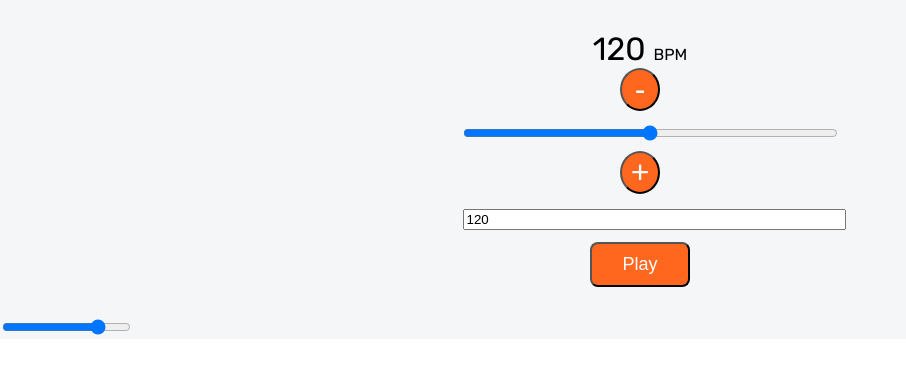
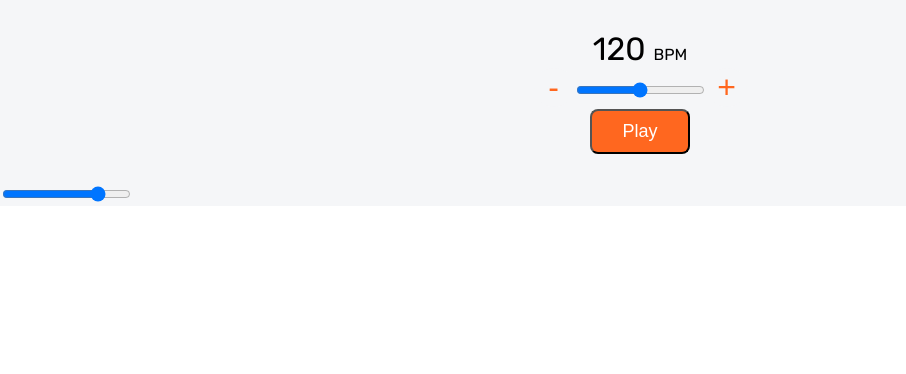
Before and after one commit to MichaelAbe/flowy, a React (Create React App) app: page / in a window 1280 px wide. Shown: the top 374 px of the page, without its empty margins (0-906 px from the left). Built offline with nearby package versions, Linux system fonts and the light colour scheme; a web font is replaced by a local one.

Commit message:
more styling changes

```diff
--- a/package.json
+++ b/package.json
@@ -3,10 +3,13 @@
   "version": "0.1.0",
   "private": true,
   "dependencies": {
+    "@mui/icons-material": "^5.0.1",
+    "@mui/material": "^5.0.2",
     "cra-template": "1.1.2",
     "react": "^17.0.2",
     "react-dom": "^17.0.2",
-    "react-scripts": "4.0.3"
+    "react-icons": "^4.3.1",
+    "react-scripts": "^1.1.5"
   },
   "scripts": {
     "start": "react-scripts start",
--- a/src/App.css
+++ b/src/App.css
@@ -14,11 +14,11 @@
   font-weight: 600;
 }
 
-.bpm-slider input {
+/* .bpm-slider input {
   width: 100%;
   margin: 10px;
 
-}
+} */
 
 
 .startstop {
@@ -31,14 +31,19 @@
 }
 
 .plusminus {
-  background: #ff671f;
-  padding: 1px;
+  background: #f5f6f8;
   width: 40px;
-  color: #fff;
+  color: #ff671f;
   font-size: xx-large;
   border-radius: 50%;
   font-weight: 300;
+  border: 0px;
 }
+.plusminus:hover {
+  background-color: #ff671f;
+  color: #f5f6f8;
+}
+
 
 .big-bpm {
   font-size: 100%;
@@ -49,3 +54,7 @@
   font-size: medium;
   font-weight: 400;
 }
+
+.slider {
+  width: min-content;
+}
--- a/src/Components/Metronome.js
+++ b/src/Components/Metronome.js
@@ -1,5 +1,8 @@
 import React from 'react'
 import {useState, useEffect} from 'react'
+
+
+
 
 export default function Metronome() {
 
@@ -43,24 +46,19 @@ export default function Metronome() {
         <span className='bpm-small'>BPM </span>
         <div>
 
-        <button className='plusminus' onClick={handleBpmMinus}>-</button>
+        <span><button className='plusminus' onClick={handleBpmMinus}>-</button></span>
+        <span>
           <input
+            className='slider'
             type='range'
             min='60'
             max='180'
             value={bpm}
             onChange={handleBpmChange}
             />
-        <button className='plusminus' onClick={handleBpmPlus}>+</button>
+        </span>
+        <span><button className='plusminus' onClick={handleBpmPlus}>+</button></span>
         </div>
-
-             <input
-            type='box'
-            min='60'
-            max='180'
-            value={bpm}
-            onChange={handleBpmChange}
-            />
         </div>
         <button className='startstop' onClick={handlePlay}>
           {playing ? 'Play' : 'Stop'}
```
Also changed, not shown: 2 other files (tests, documents, lock files or other folders).
